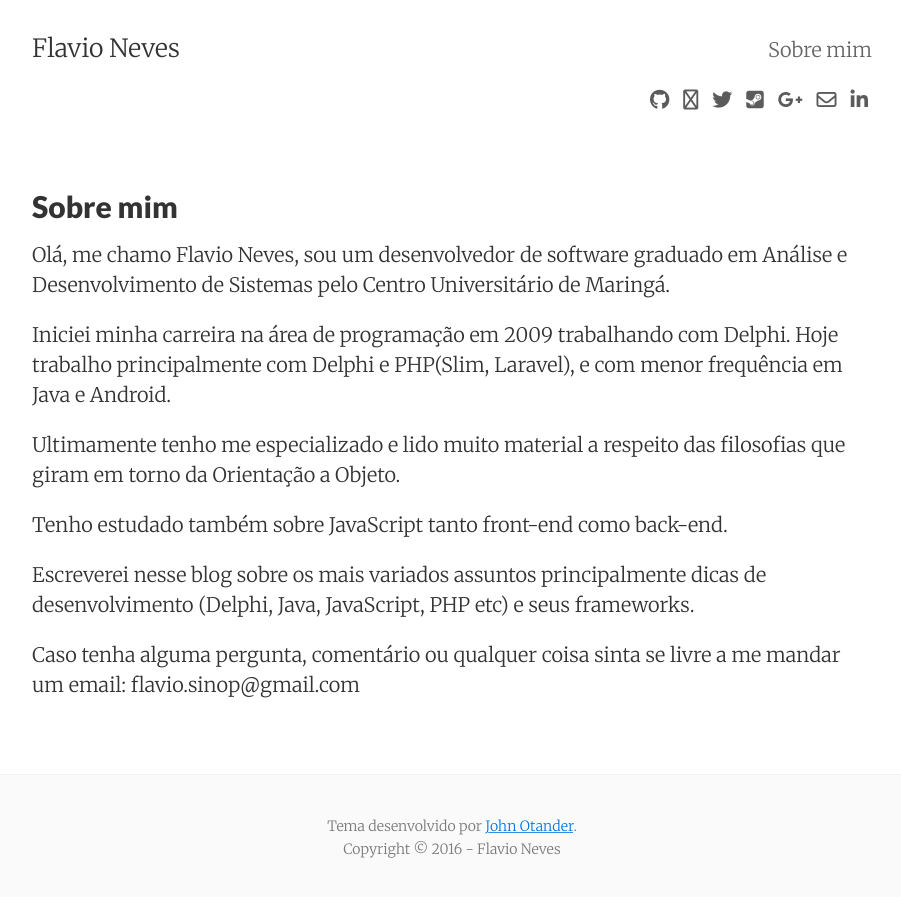
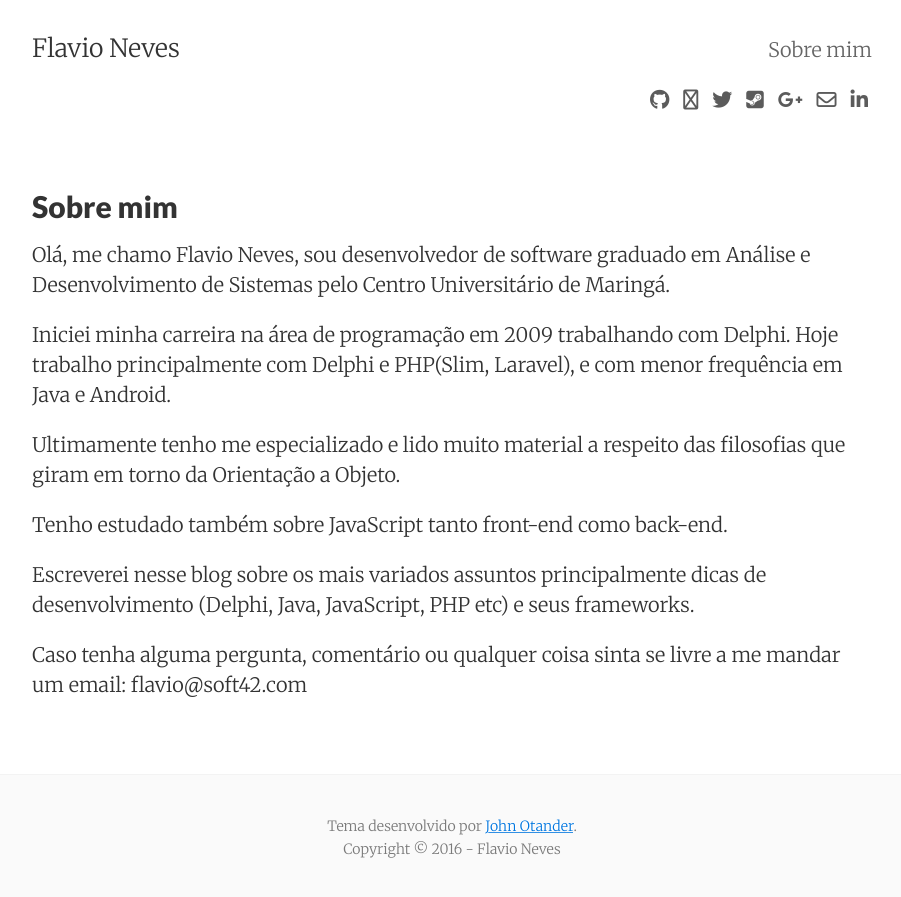
Before and after one commit to flaviox/flaviox.github.io, a Jekyll site: the page built from about.md, in a window 1280 px wide. Shown: the top 897 px of the page, without its empty margins (188-1089 px from the left). Built offline with Jekyll 4.4.1, drawn with Linux system fonts in a browser that asks for light colours; nearby versions of some CDN libraries.

Commit message:
Update about.md

```diff
--- a/about.md
+++ b/about.md
@@ -5,7 +5,7 @@ permalink: /about/
 tags: about
 ---
 
-Olá, me chamo Flavio Neves, sou um desenvolvedor de software graduado em Análise e Desenvolvimento de Sistemas pelo Centro Universitário de Maringá.
+Olá, me chamo Flavio Neves, sou desenvolvedor de software graduado em Análise e Desenvolvimento de Sistemas pelo Centro Universitário de Maringá.
 
 Iniciei minha carreira na área de programação em 2009 trabalhando com Delphi. Hoje trabalho principalmente com Delphi e PHP(Slim, Laravel), e com menor frequência em Java e Android.
 
@@ -16,4 +16,4 @@ Tenho estudado também sobre JavaScript tanto front-end como back-end.
 Escreverei nesse blog sobre os mais variados assuntos principalmente dicas de desenvolvimento (Delphi, Java, JavaScript, PHP etc) e seus frameworks.
 
 Caso tenha alguma pergunta, comentário ou qualquer coisa sinta se livre a me mandar um email:
-flavio.sinop@gmail.com
+flavio@soft42.com
```
